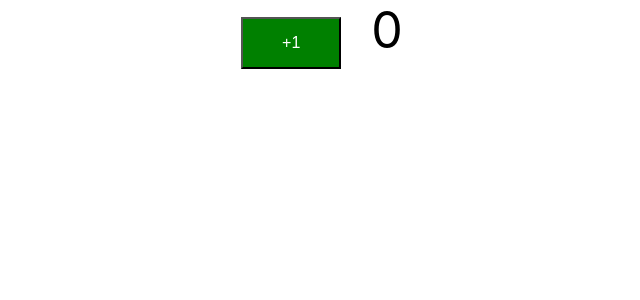
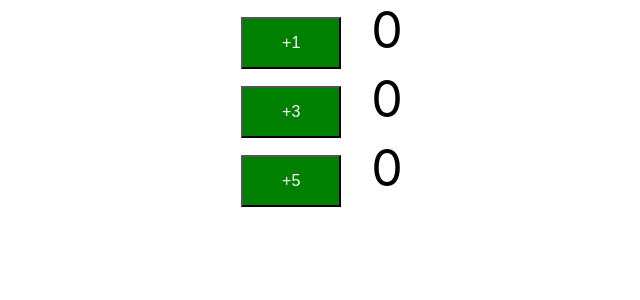
Before and after one commit to akhi0gupta007/sts-workspace, a React (Create React App) app in the folder todo-app/: page / in a window 1280 px wide. Shown: the top 300 px of the page, without its empty margins (303-943 px from the left). Built offline with nearby package versions, Linux system fonts and the light colour scheme.

Commit message:
changes in counter

```diff
--- a/todo-app/src/App.js
+++ b/todo-app/src/App.js
@@ -14,6 +14,8 @@ class App extends Component {
     return (
       <div className="App">
       <Counter/>
+      <Counter by ={3}/>
+      <Counter by ={5}/>
       </div>
     );
   }
--- a/todo-app/src/components/counter/Counter.jsx
+++ b/todo-app/src/components/counter/Counter.jsx
@@ -1,5 +1,6 @@
 import React, { Component } from 'react';
 import './Counter.css'
+import PropTypes from 'prop-types'
 
 class Counter extends Component {
     //Define initial state in the constructor
@@ -17,7 +18,7 @@ class Counter extends Component {
     render() {
         return (
             <div className="counter">
-                <button onClick={this.increment}>+1</button>
+                <button onClick={this.increment}>+{this.props.by}</button>
                 <span className="count">{this.state.counter}</span>
             </div>
         );
@@ -26,12 +27,18 @@ class Counter extends Component {
     increment() {
         console.log('increment');
         this.setState({
-            counter: this.state.counter + 1
+            counter: this.state.counter + this.props.by
         }
         );
     }
 
 }
 
+Counter.defaultProps = {
+    by: 1
+}
 
+Counter.propTypes = {
+    by: PropTypes.number
+}
 export default Counter;
```
